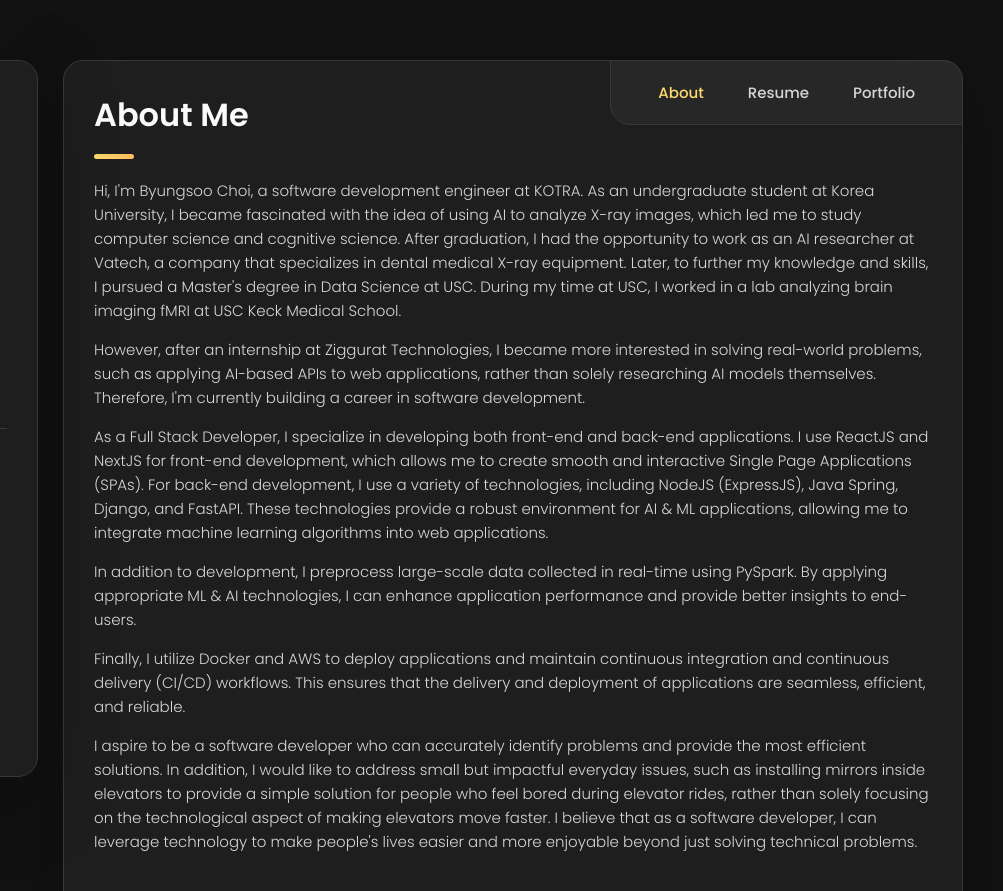
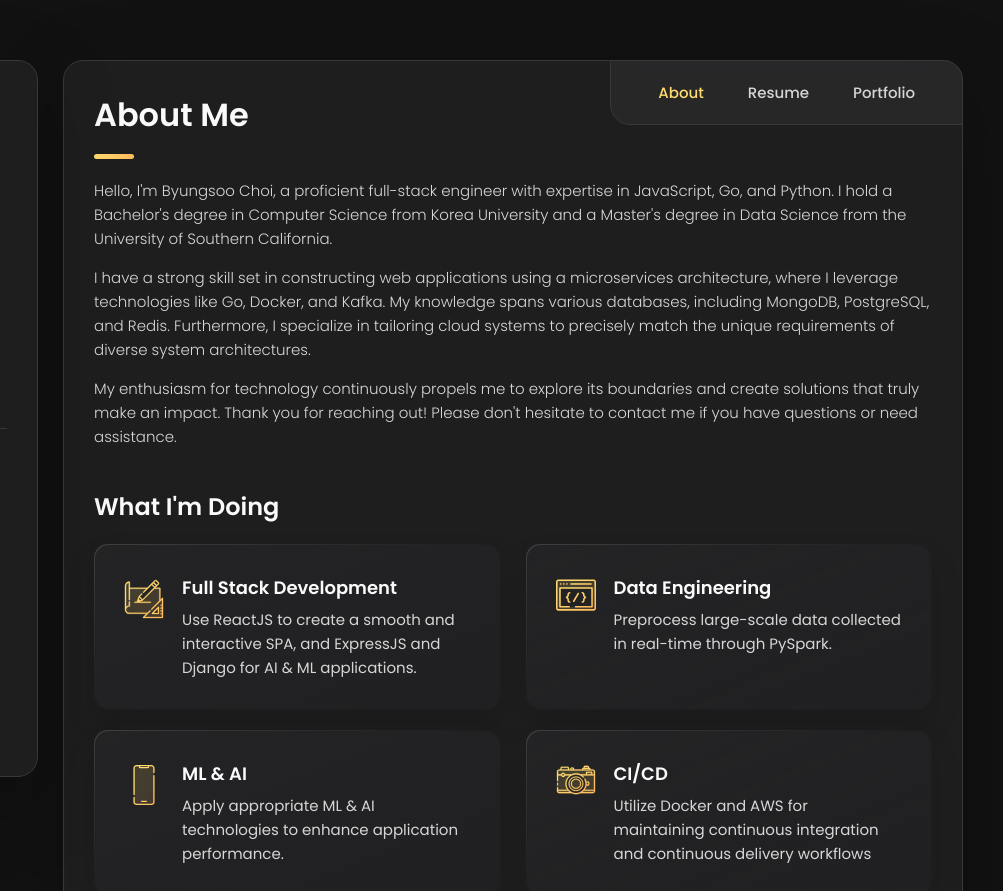
Before and after one commit to CodingStorageofSoo/portfolio.github.io, a plain HTML site: page index.html in a window 1280 px wide. Shown: the top 891 px of the page, 277-1280 px from the left. Drawn offline with nearby package versions, Linux system fonts and the light colour scheme.

Commit message:
Fix Introduction

```diff
--- a/index.html
+++ b/index.html
@@ -180,56 +180,24 @@
 
           <section class="about-text">
             <p>
-              Hi, I'm Byungsoo Choi, a software development engineer at KOTRA.
-              As an undergraduate student at Korea University, I became
-              fascinated with the idea of using AI to analyze X-ray images,
-              which led me to study computer science and cognitive science.
-              After graduation, I had the opportunity to work as an AI
-              researcher at Vatech, a company that specializes in dental medical
-              X-ray equipment. Later, to further my knowledge and skills, I
-              pursued a Master's degree in Data Science at USC. During my time
-              at USC, I worked in a lab analyzing brain imaging fMRI at USC Keck
-              Medical School.
+              Hello, I'm Byungsoo Choi, a proficient full-stack engineer with
+              expertise in JavaScript, Go, and Python. I hold a Bachelor's
+              degree in Computer Science from Korea University and a Master's
+              degree in Data Science from the University of Southern California.
             </p>
             <p>
-              However, after an internship at Ziggurat Technologies, I became
-              more interested in solving real-world problems, such as applying
-              AI-based APIs to web applications, rather than solely researching
-              AI models themselves. Therefore, I'm currently building a career
-              in software development.
+              I have a strong skill set in constructing web applications using a
+              microservices architecture, where I leverage technologies like Go,
+              Docker, and Kafka. My knowledge spans various databases, including
+              MongoDB, PostgreSQL, and Redis. Furthermore, I specialize in
+              tailoring cloud systems to precisely match the unique requirements
+              of diverse system architectures.
             </p>
             <p>
-              As a Full Stack Developer, I specialize in developing both
-              front-end and back-end applications. I use ReactJS and NextJS for
-              front-end development, which allows me to create smooth and
-              interactive Single Page Applications (SPAs). For back-end
-              development, I use a variety of technologies, including NodeJS
-              (ExpressJS), Java Spring, Django, and FastAPI. These technologies
-              provide a robust environment for AI & ML applications, allowing me
-              to integrate machine learning algorithms into web applications.
-            </p>
-            <p>
-              In addition to development, I preprocess large-scale data
-              collected in real-time using PySpark. By applying appropriate ML &
-              AI technologies, I can enhance application performance and provide
-              better insights to end-users.
-            </p>
-            <p>
-              Finally, I utilize Docker and AWS to deploy applications and
-              maintain continuous integration and continuous delivery (CI/CD)
-              workflows. This ensures that the delivery and deployment of
-              applications are seamless, efficient, and reliable.
-            </p>
-            <p>
-              I aspire to be a software developer who can accurately identify
-              problems and provide the most efficient solutions. In addition, I
-              would like to address small but impactful everyday issues, such as
-              installing mirrors inside elevators to provide a simple solution
-              for people who feel bored during elevator rides, rather than
-              solely focusing on the technological aspect of making elevators
-              move faster. I believe that as a software developer, I can
-              leverage technology to make people's lives easier and more
-              enjoyable beyond just solving technical problems.
+              My enthusiasm for technology continuously propels me to explore
+              its boundaries and create solutions that truly make an impact.
+              Thank you for reaching out! Please don't hesitate to contact me if
+              you have questions or need assistance.
             </p>
           </section>
 
```
Also changed, not shown: 2 other files.
